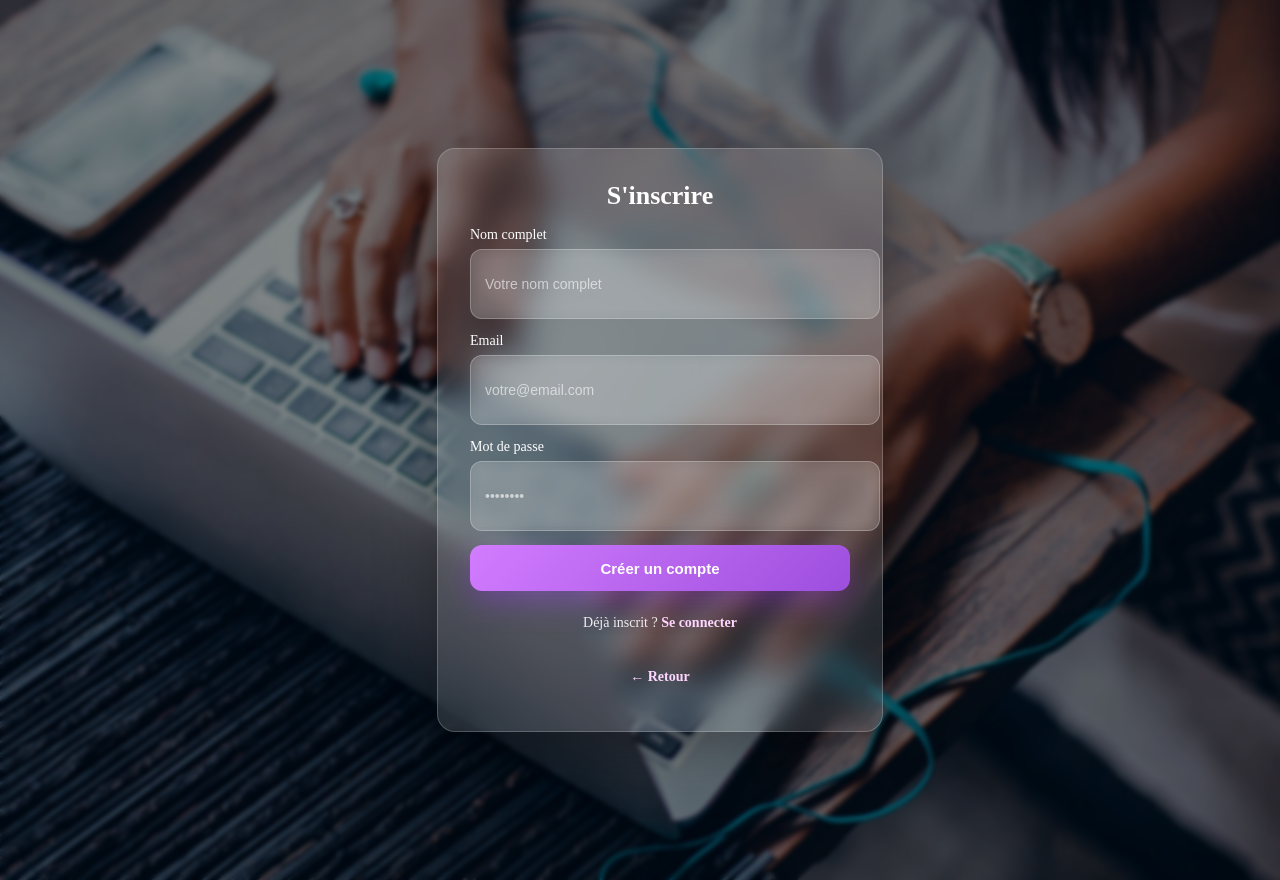
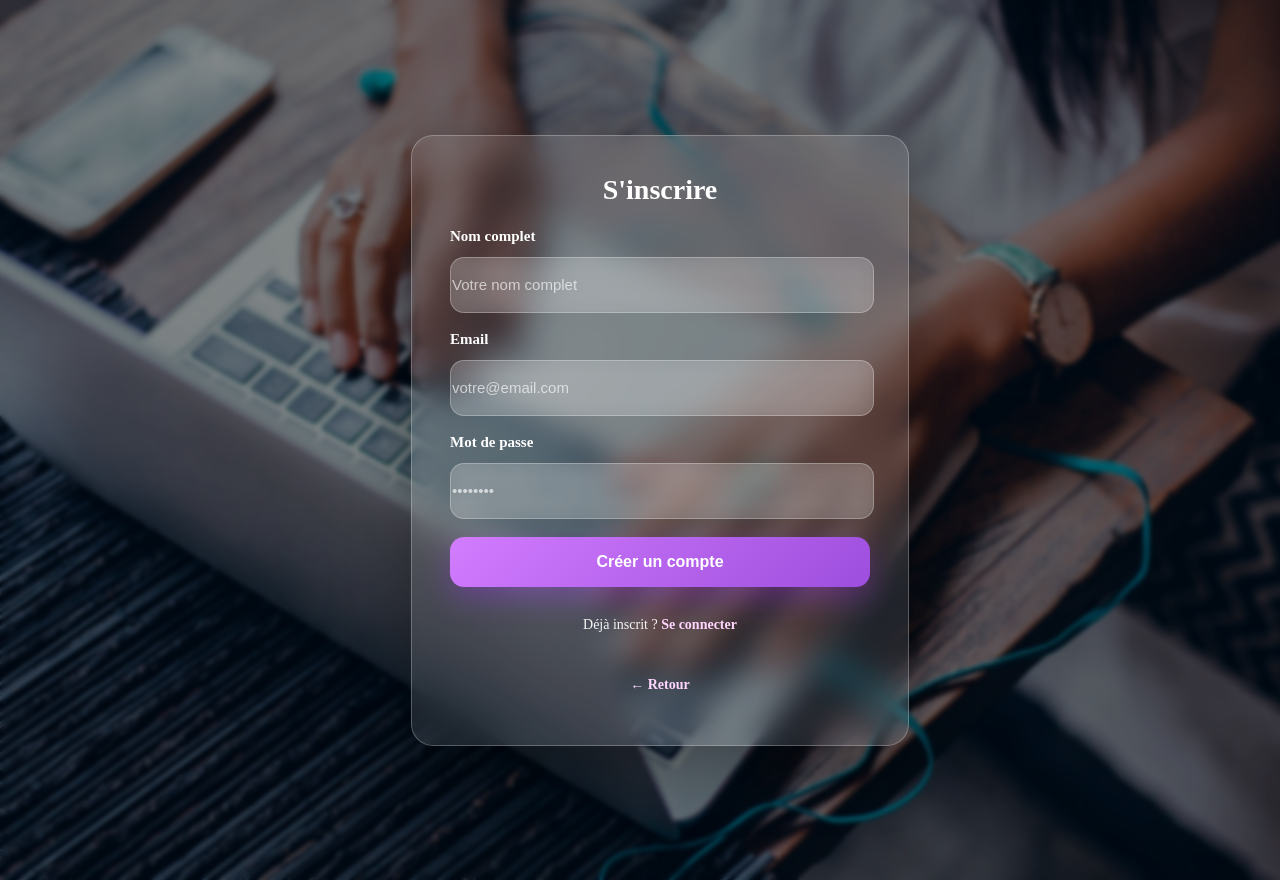
Before and after one commit to CODEARENA-GRP1/projetarena, a React (Vite) app in the folder frontend/: page /register in a window 1280 px wide. Shown: the top 880 px of the page. Built offline with nearby package versions, Linux system fonts and the light colour scheme.

Commit message:
frontend..

```diff
--- a/frontend/src/App.jsx
+++ b/frontend/src/App.jsx
@@ -1,28 +1,26 @@
 import { Routes, Route } from "react-router-dom";
 
-import HomePublic from "./pages/HomePublic";
-import HomePrivate from "./pages/HomePrivate";
+import HomePublic from "./pages/HomePublic.jsx";
+import HomePrivate from "./pages/HomePrivate.jsx";
 
-import Contact from "./pages/Contact";
-import Login from "./pages/Login";
-import Register from "./pages/Register";
-import Profile from "./pages/Profile";
+import Contact from "./pages/Contact.jsx";
+import Login from "./pages/Login.jsx";
+import Register from "./pages/Register.jsx";
+import Profile from "./pages/Profile.jsx";
+import Settings from "./pages/Settings.jsx";
 
 export default function App() {
   return (
     <Routes>
-      {/* Home avant connexion */}
       <Route path="/" element={<HomePublic />} />
-
-      {/* Home après connexion */}
       <Route path="/home" element={<HomePrivate />} />
 
-      {/* Auth */}
       <Route path="/login" element={<Login />} />
       <Route path="/register" element={<Register />} />
 
-      {/* User pages */}
       <Route path="/profile" element={<Profile />} />
+      <Route path="/settings" element={<Settings />} />
+
       <Route path="/contact" element={<Contact />} />
     </Routes>
   );
--- a/frontend/src/components/Navbar.css
+++ b/frontend/src/components/Navbar.css
@@ -45,7 +45,7 @@
   justify-content: center;
   gap: 50px;
   list-style: none;
-
+  margin-right: 100px;
 }
 
 .navbar-center li {
@@ -67,6 +67,7 @@
   display: flex;
   justify-content: flex-end;
   gap: 25px;
+  margin-right: 100px;
 }
 
 /* LOGIN BUTTON */
--- a/frontend/src/pages/HomePrivate.jsx
+++ b/frontend/src/pages/HomePrivate.jsx
@@ -1,5 +1,4 @@
-import NavbarPrivate from "../components/NavbarPrivate";
-
+import NavbarPrivate from "../components/NavbarPrivate.jsx";
 import "./HomePrivate.css";
 
 export default function HomePrivate() {
@@ -11,7 +10,7 @@ export default function HomePrivate() {
         <div className="hero-overlay"></div>
         <div className="hero-content">
           <h1>Bienvenue de retour sur CodeArena !</h1>
-          <a href="/profile" className="hero-btn">Voir mon profil</a>
+          <a href="/Defis" className="hero-btn">Commencer</a>
         </div>
       </section>
     </div>
--- a/frontend/src/pages/Login.css
+++ b/frontend/src/pages/Login.css
@@ -71,7 +71,7 @@
   width: 100%;
   height: 48px;
 
-  padding: 10px 14px;
+  padding: 1px 1px;
   margin-top: 6px;
 
   border-radius: 12px;
--- a/frontend/src/pages/Login.jsx
+++ b/frontend/src/pages/Login.jsx
@@ -1,15 +1,24 @@
 import React from 'react';
-import { Link } from 'react-router-dom';
+import { Link, useNavigate } from 'react-router-dom';
 import "./Login.css";
 
+export default function Login() {
 
-export default function Login() {
+  const navigate = useNavigate(); // <-- nécessaire pour rediriger
+
+  const handleLogin = (e) => {
+    e.preventDefault();
+
+    // tu peux ajouter une vérification plus tard
+    navigate("/home");  // <-- redirection vers HomePrivate
+  };
+
   return (
     <main className="login-page">
       <div className="auth-card">
         <h1>Se connecter</h1>
 
-        <form className="auth-form" onSubmit={(e) => e.preventDefault()}>
+        <form className="auth-form" onSubmit={handleLogin}>
           <label>
             Nom d'utilisateur
             <input type="text" name="username" required placeholder="Votre nom d'utilisateur" />
@@ -20,13 +29,22 @@ export default function Login() {
             <input type="password" name="password" required placeholder="••••••••" />
           </label>
 
-          <a href="#" className="forgot" onClick={(e) => e.preventDefault()}>Mot de passe oublié ?</a>
+          <a href="#" className="forgot" onClick={(e) => e.preventDefault()}>
+            Mot de passe oublié ?
+          </a>
 
-          <button type="submit" className="btn btn-primary">Se connecter</button>
+          <button type="submit" className="btn btn-primary">
+            Se connecter
+          </button>
         </form>
 
-        <p className="auth-help">Pas de compte ? <Link to="/register" style={{ textDecoration: 'none' }}>S'inscrire</Link></p>
-        <p className="auth-help"><Link to="/" style={{ textDecoration: 'none' }}>← Retour</Link></p>
+        <p className="auth-help">
+          Pas de compte ? <Link to="/register" style={{ textDecoration: 'none' }}>S'inscrire</Link>
+        </p>
+
+        <p className="auth-help">
+          <Link to="/" style={{ textDecoration: 'none' }}>← Retour</Link>
+        </p>
       </div>
     </main>
   );
--- a/frontend/src/pages/Profile.css
+++ b/frontend/src/pages/Profile.css
@@ -158,3 +158,20 @@
   cursor: pointer;
   font-weight: 600;
 }
+
+.back-home {
+  margin-bottom: 20px;
+}
+
+.back-btn {
+  color: #8a2be2;
+  font-weight: 600;
+  text-decoration: none;
+  font-size: 15px;
+  transition: 0.2s ease;
+}
+
+.back-btn:hover {
+  color: #6b1fc0;
+  text-decoration: underline;
+}
--- a/frontend/src/pages/Profile.jsx
+++ b/frontend/src/pages/Profile.jsx
@@ -1,11 +1,15 @@
 import "./Profile.css";
+import { Link } from "react-router-dom";
 import { useEffect, useState } from "react";
-import { useNavigate } from "react-router-dom";
-
 
 export default function Profile() {
   return (
     <main className="profile-page">
+
+      {/* BOUTON RETOUR ACCUEIL */}
+      <div className="back-home">
+        <Link to="/home" className="back-btn">← Retour à l'accueil</Link>
+      </div>
 
       {/* HEADER */}
       <div className="profile-header">
--- a/frontend/src/pages/Register.jsx
+++ b/frontend/src/pages/Register.jsx
@@ -1,13 +1,28 @@
 import React from 'react';
-import { Link } from 'react-router-dom';
+import { Link, useNavigate } from 'react-router-dom';
+import "./Register.css";
 
 export default function Register() {
+
+  const navigate = useNavigate();
+
+  const handleRegister = (e) => {
+    e.preventDefault();
+
+    // Ici tu pourrais envoyer les données au backend (optionnel)
+    // Pour l'instant, simple redirection avec message :
+    navigate("/login", {
+      state: { successMessage: "Compte créé avec succès !" }
+    });
+  };
+
   return (
     <main className="login-page">
       <div className="auth-card">
         <h1>S'inscrire</h1>
 
-        <form className="auth-form" onSubmit={(e) => e.preventDefault()}>
+        {/* 🔥 handleRegister déclenche la redirection */}
+        <form className="auth-form" onSubmit={handleRegister}>
           <label>
             Nom complet
             <input type="text" name="name" required placeholder="Votre nom complet" />
@@ -23,11 +38,18 @@ export default function Register() {
             <input type="password" name="password" required placeholder="••••••••" />
           </label>
 
-          <button type="submit" className="btn btn-primary">Créer un compte</button>
+          <button type="submit" className="btn btn-primary">
+            Créer un compte
+          </button>
         </form>
 
-        <p className="auth-help">Déjà inscrit ? <Link to="/login" style={{ textDecoration: 'none' }}>Se connecter</Link></p>
-        <p className="auth-help"><Link to="/" style={{ textDecoration: 'none' }}>← Retour</Link></p>
+        <p className="auth-help">
+          Déjà inscrit ? <Link to="/login">Se connecter</Link>
+        </p>
+
+        <p className="auth-help">
+          <Link to="/">← Retour</Link>
+        </p>
       </div>
     </main>
   );
--- a/frontend/src/pages/Settings.jsx
+++ b/frontend/src/pages/Settings.jsx
@@ -1,5 +1,4 @@
 import React, { useState } from "react";
-import NavbarPrivate from "../components/NavbarPrivate";
 import "./Settings.css";
 
 export default function Settings() {
@@ -7,12 +6,7 @@ export default function Settings() {
   const [twoFA, setTwoFA] = useState(false);
 
   return (
-    <div className="Home">
-      {/* NAVBAR */}
-      <NavbarPrivate />
-
-      {/* PAGE CONTENT */}
-      <main className="settings-page">
+    <main className="settings-page-no-nav">
       <h1 className="settings-title">Paramètres</h1>
 
       {/* SECTION — COMPTE */}
@@ -67,7 +61,6 @@ export default function Settings() {
         <div className="divider"></div>
 
         <h3>Sessions actives</h3>
-
         <ul className="sessions-list">
           <li>• Chrome — Windows 10 — il y a 2 heures</li>
           <li>• Safari — iPhone 14 — Actif</li>
@@ -137,11 +130,9 @@ export default function Settings() {
       {/* SECTION — ZONE DANGEREUSE */}
       <section className="settings-card danger-zone">
         <h2>Zone dangereuse</h2>
-
         <button className="btn-warning">Désactiver le compte</button>
         <button className="btn-danger">Supprimer définitivement</button>
       </section>
     </main>
-    </div>
   );
 }
```
Lines whose indentation alone changed are shown as unchanged.
